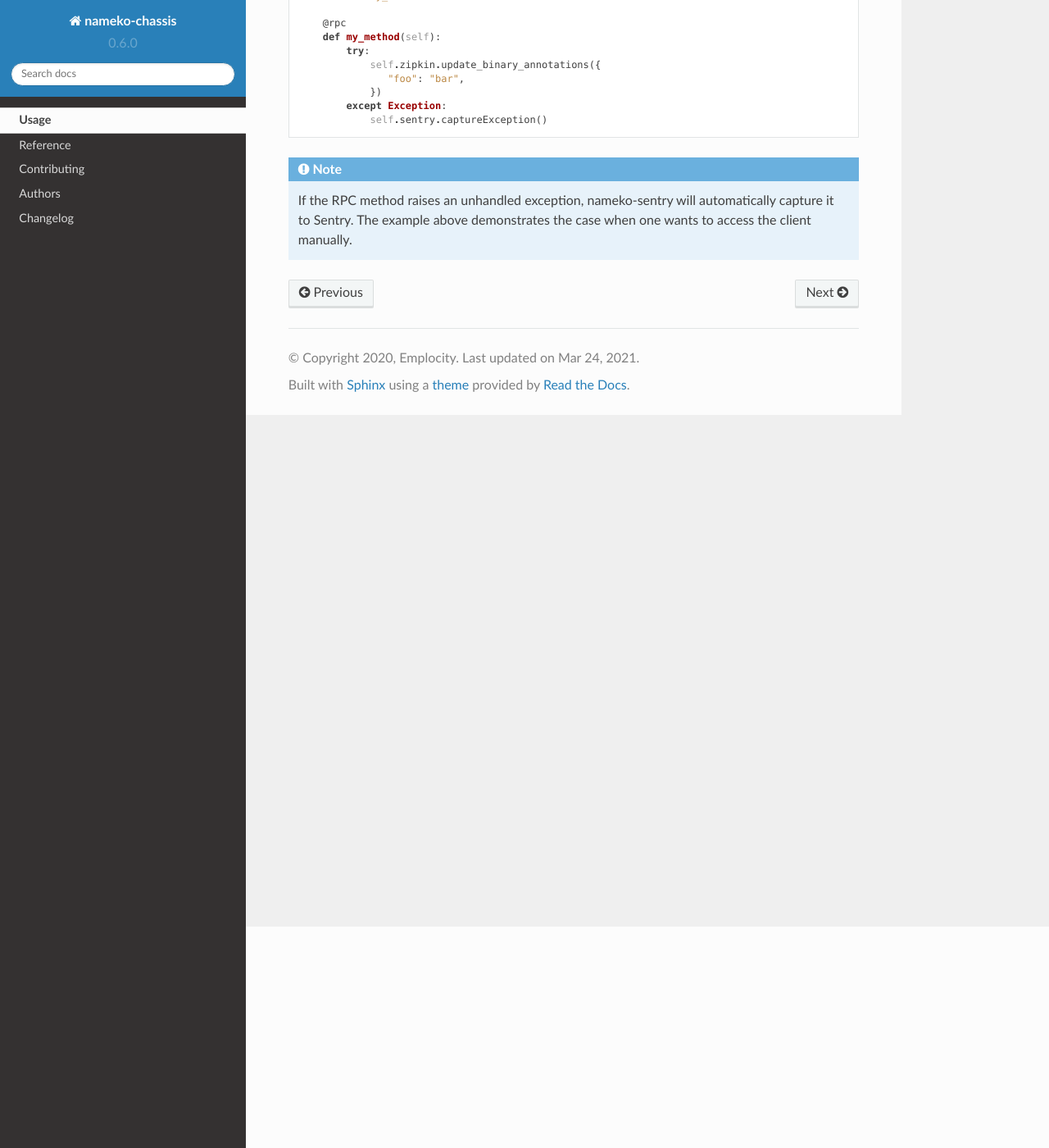
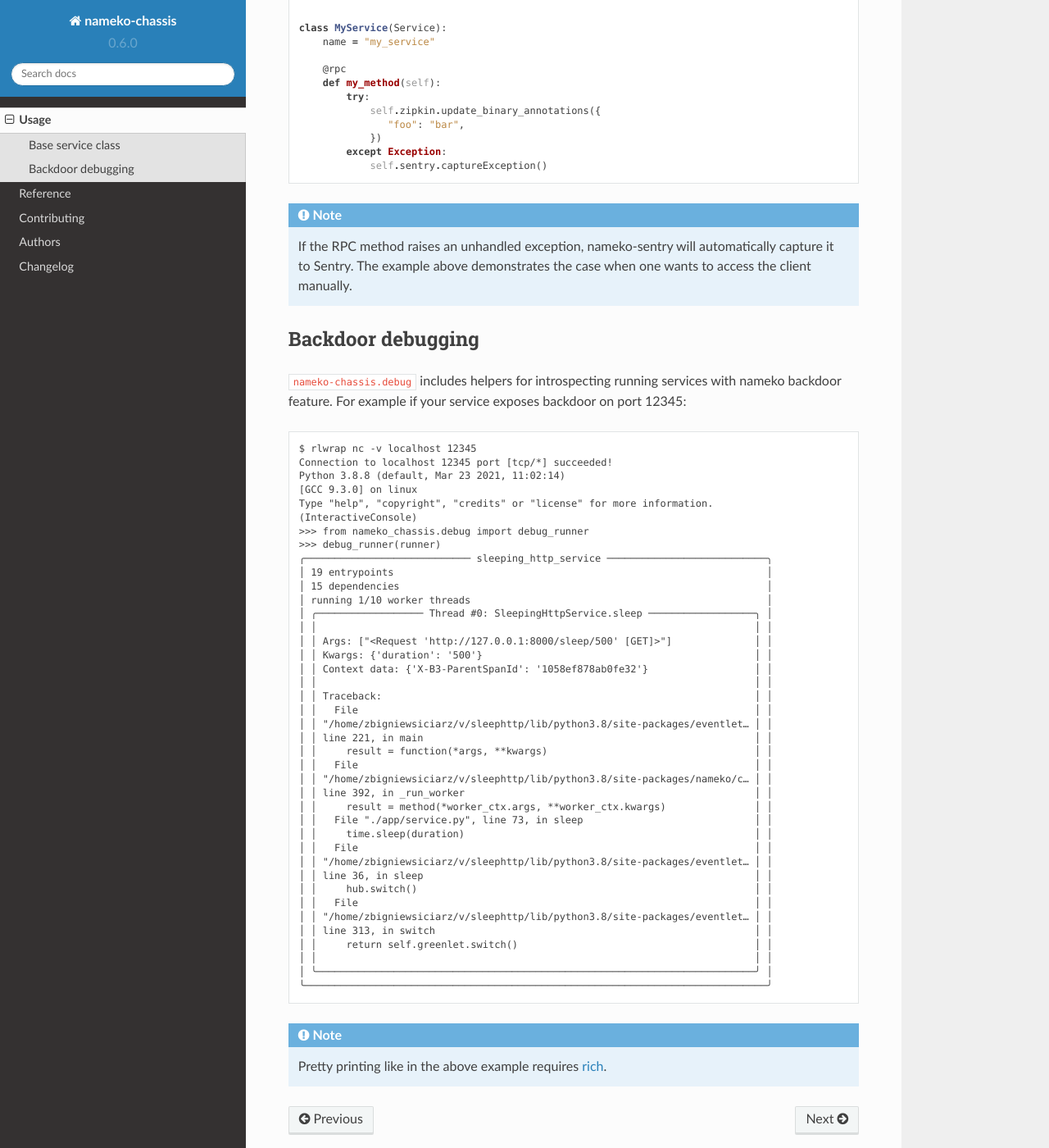
Before and after one commit to Emplocity/nameko-chassis, a Sphinx documentation site: the page built from docs/usage.rst, in a window 1280 px wide and 1400 px high, scrolled down 270 px. Shown: the whole window at 82% size. Built offline with Sphinx 7.4.7 and the Read the Docs theme 2.0.0, drawn with Linux system fonts in a browser that asks for light colours.

Commit message:
Add debug helpers to docs.

```diff
--- a/README.rst
+++ b/README.rst
@@ -89,6 +89,9 @@ Usage
 
 .. include-section-usage-start
 
+Base service class
+------------------
+
 .. code-block:: python
 
    from nameko.rpc import rpc
@@ -112,6 +115,58 @@ Usage
    If the RPC method raises an unhandled exception, nameko-sentry will
    automatically capture it to Sentry. The example above demonstrates the case
    when one wants to access the client manually.
+
+Backdoor debugging
+------------------
+
+``nameko-chassis.debug`` includes helpers for introspecting running services
+with nameko backdoor feature. For example if your service exposes backdoor
+on port 12345::
+
+    $ rlwrap nc -v localhost 12345
+    Connection to localhost 12345 port [tcp/*] succeeded!
+    Python 3.8.8 (default, Mar 23 2021, 11:02:14)
+    [GCC 9.3.0] on linux
+    Type "help", "copyright", "credits" or "license" for more information.
+    (InteractiveConsole)
+    >>> from nameko_chassis.debug import debug_runner
+    >>> debug_runner(runner)
+    ╭──────────────────────────── sleeping_http_service ───────────────────────────╮
+    │ 19 entrypoints                                                               │
+    │ 15 dependencies                                                              │
+    │ running 1/10 worker threads                                                  │
+    │ ╭────────────────── Thread #0: SleepingHttpService.sleep ──────────────────╮ │
+    │ │                                                                          │ │
+    │ │ Args: ["<Request 'http://127.0.0.1:8000/sleep/500' [GET]>"]              │ │
+    │ │ Kwargs: {'duration': '500'}                                              │ │
+    │ │ Context data: {'X-B3-ParentSpanId': '1058ef878ab0fe32'}                  │ │
+    │ │                                                                          │ │
+    │ │ Traceback:                                                               │ │
+    │ │   File                                                                   │ │
+    │ │ "/home/zbigniewsiciarz/v/sleephttp/lib/python3.8/site-packages/eventlet… │ │
+    │ │ line 221, in main                                                        │ │
+    │ │     result = function(*args, **kwargs)                                   │ │
+    │ │   File                                                                   │ │
+    │ │ "/home/zbigniewsiciarz/v/sleephttp/lib/python3.8/site-packages/nameko/c… │ │
+    │ │ line 392, in _run_worker                                                 │ │
+    │ │     result = method(*worker_ctx.args, **worker_ctx.kwargs)               │ │
+    │ │   File "./app/service.py", line 73, in sleep                             │ │
+    │ │     time.sleep(duration)                                                 │ │
+    │ │   File                                                                   │ │
+    │ │ "/home/zbigniewsiciarz/v/sleephttp/lib/python3.8/site-packages/eventlet… │ │
+    │ │ line 36, in sleep                                                        │ │
+    │ │     hub.switch()                                                         │ │
+    │ │   File                                                                   │ │
+    │ │ "/home/zbigniewsiciarz/v/sleephttp/lib/python3.8/site-packages/eventlet… │ │
+    │ │ line 313, in switch                                                      │ │
+    │ │     return self.greenlet.switch()                                        │ │
+    │ │                                                                          │ │
+    │ ╰──────────────────────────────────────────────────────────────────────────╯ │
+    ╰──────────────────────────────────────────────────────────────────────────────╯
+
+.. note:: Pretty printing like in the above example requires rich_.
+
+    .. _rich: https://github.com/willmcgugan/rich
 
 .. include-section-usage-end
 
--- a/docs/reference/nameko_chassis.rst
+++ b/docs/reference/nameko_chassis.rst
@@ -1,5 +1,11 @@
 nameko_chassis
 ==============
+
+.. automodule:: nameko_chassis.debug
+    :members:
+
+.. automodule:: nameko_chassis.dependencies
+    :members:
 
 .. automodule:: nameko_chassis.discovery
     :members:
```
Also changed, not shown: 1 other file.
